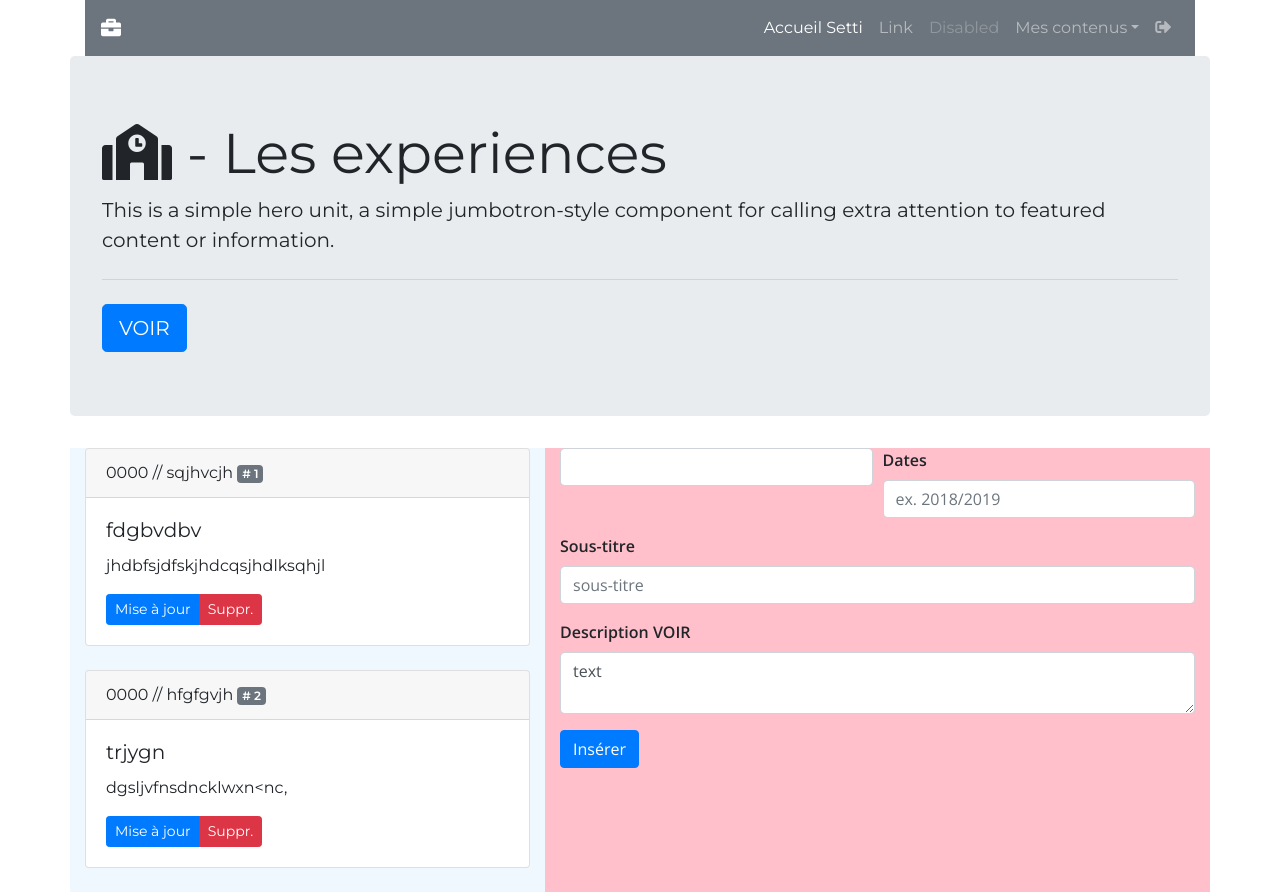
After one commit to settibelkacem/bs_cvportfolio, a PHP site: page /experiences.php in a window 1280 px wide. The commit adds this page. Run offline with PHP 8.4, Linux system fonts and the light colour scheme; data comes from the database, SQL or seed files in the repository; some libraries are stand-ins or nearby versions.

Commit message:
c2
merci patrick

```diff
--- /dev/null
+++ b/admin/experiences.php
@@ -0,0 +1,129 @@
+<?php require 'inc/connexion.php';
+
+// insertion d'un élément dans la base
+if (isset($_POST['titre_exp'])) {//si on a reçu une nouvelle experience
+
+    if ($_POST['titre_exp'] != '' && $_POST['dates_exp'] != '' && $_POST['stitre_exp'] != '' && $_POST['description_exp'] != '') {
+
+        $titre_exp = addslashes($_POST['titre_exp']);
+        $stitre_exp = addslashes($_POST['stitre_exp']);
+        $dates_exp = addslashes($_POST['dates_exp']);
+        $description_exp = addslashes($_POST['description_exp']);
+
+        $pdoCV->exec(" INSERT INTO t_experiences VALUES (NULL, '$titre_exp', '$stitre_exp', '$dates_exp', '$description_exp', '1') ");
+
+        header("location: ../admin/experiences.php");
+        exit();
+
+    }//ferme le if n'est pas vide
+}//ferme le if isset
+
+//suppression d'un élément de la BDD
+if (isset($_GET['id_experience'])) {// on récupère ce que je supprime dans l'url par son id
+    $efface = $_GET['id_experience'];// je passe l'id dans une variable $efface
+
+    $sql = " DELETE FROM t_experiences WHERE id_experience = '$efface' ";//delete de la base
+    $pdoCV->query($sql);// on peut le faire avec exec également
+
+    header("location: ../admin/experiences.php");
+}//ferme le if isset pour la suppression
+
+?>
+<!doctype html>
+<html lang="fr">
+    <head>
+        <!-- Required meta tags -->
+        <meta charset="utf-8">
+        <meta name="viewport" content="width=device-width, initial-scale=1, shrink-to-fit=no">
+
+        <!-- Bootstrap CSS en CDN-->
+        <link rel="stylesheet" href="https://stackpath.bootstrapcdn.com/bootstrap/4.1.3/css/bootstrap.min.css" integrity="sha384-MCw98/SFnGE8fJT3GXwEOngsV7Zt27NXFoaoApmYm81iuXoPkFOJwJ8ERdknLPMO" crossorigin="anonymous">
+        <?php
+            //requête pour une seule info
+        $sql = $pdoCV->query(" SELECT * FROM t_utilisateurs ");
+        $ligne_utilisateur = $sql->fetch();
+        ?>
+        <title>Admin :  <?php echo $ligne_utilisateur['pseudo']; ?></title>
+        <?php require 'inc/head.php'; ?>
+    </head>
+    <body>
+        <div class="container">
+            <?php require 'inc/navigation.php'; ?>
+            <div class="row">
+                <div class="jumbotron">
+                    <h1 class="display-4"><i class="fas fa-school"></i> - Les experiences</h1>
+                    <p class="lead">This is a simple hero unit, a simple jumbotron-style component for calling extra attention to featured content or information.</p>
+                    <hr class="my-4">
+                    <a class="btn btn-primary btn-lg" href="#" role="button">VOIR</a>
+                </div>
+            </div>
+            <div class="row">
+                <div class="col-sm-12 col-md-12 col-xl-5 fondbleu">
+                    <?php
+                    //requête pour compter et chercher plusieurs enregistrements on ne peut compter que si on a un prépare
+                    $sql = $pdoCV->prepare(" SELECT * FROM t_experiences ");
+                    $sql->execute();
+                    $nbr_experiences = $sql->rowCount();
+                    ?>
+
+                    <?php while ($ligne_experience = $sql->fetch()) {
+                    ?>
+                    <div class="card mb-4">
+                        <div class="card-header">
+                        <?php echo $ligne_experience['dates_exp'] . ' // ' . $ligne_experience['titre_exp'] . ' <span class="badge badge-secondary"># ' . $ligne_experience['id_experience']; ?></span>
+                        </div>
+                        <div class="card-body">
+                            <h5 class="card-title"><?php echo $ligne_experience['stitre_exp']; ?></h5>
+                            <p class="card-text"><?php echo $ligne_experience['description_exp']; ?></p>
+                            <div class="btn-group btn-group-sm" role="group">
+                                <a href="modif_experience.php?id_experience=<?php echo $ligne_experience['id_experience']; ?>" class="btn btn-primary">Mise à jour</a><a href="experiences.php?id_experience=<?php echo $ligne_experience['id_experience']; ?>" class="btn btn-danger">Suppr.</a>
+                            </div>
+                        </div>
+                    </div>
+                    <?php
+                    }
+                    ?>
+                </div>
+                <div class="col-sm-12 col-md-12 col-xl-7 rose">
+                    <form action="formations.php" method="post">
+                        <div class="form-row">
+                            <div class="form-group col-md-6">
+                                <label for="titre_exp>Titre experience</label>
+                                <input type="titre_exp" class="form-control" name="titre_exp" placeholder="titre">
+                            </div>
+                            <div class="form-group col-md-6">
+                                <label for="dates_exp">Dates</label>
+                                <input type="text" class="form-control" name="dates_exp" placeholder="ex. 2018/2019">
+                            </div>
+
+                        </div>
+                        <div class="form-group">
+                            <label for="stritre_exp">Sous-titre</label>
+                            <input type="text" class="form-control" name="stritre_exp" placeholder="sous-titre">
+                        </div>
+                        <div class="form-group">
+                            <label for="description_exp">Description VOIR</label>
+                            <textarea type="text" class="form-control" name="description_exp" id="editor">text</textarea>
+                            <script>
+                                    ClassicEditor
+                                        .create( document.querySelector( '#editor' ) )
+                                        .then( editor => {
+                                            console.log( editor );
+                                        } )
+                                        .catch( error => {
+                                            console.error( error );
+                                        } );
+                                </script>
+                        </div>
+                        <button type="submit" class="btn btn-primary">Insérer</button>
+                    </form><!-- fin formulaire -->
+                </div><!-- fin div .rose -->
+            </div><!-- fin div .row -->
+        </div><!-- fin div .container -->
+        <!-- Optional JavaScript -->
+        <!-- jQuery first, then Popper.js, then Bootstrap JS -->
+        <script src="https://code.jquery.com/jquery-3.3.1.slim.min.js" integrity="sha384-q8i/X+965DzO0rT7abK41JStQIAqVgRVzpbzo5smXKp4YfRvH+8abtTE1Pi6jizo" crossorigin="anonymous"></script>
+        <script src="https://cdnjs.cloudflare.com/ajax/libs/popper.js/1.14.3/umd/popper.min.js" integrity="sha384-ZMP7rVo3mIykV+2+9J3UJ46jBk0WLaUAdn689aCwoqbBJiSnjAK/l8WvCWPIPm49" crossorigin="anonymous"></script>
+        <script src="https://stackpath.bootstrapcdn.com/bootstrap/4.1.3/js/bootstrap.min.js" integrity="sha384-ChfqqxuZUCnJSK3+MXmPNIyE6ZbWh2IMqE241rYiqJxyMiZ6OW/JmZQ5stwEULTy" crossorigin="anonymous"></script>
+    </body>
+</html>
--- a/admin/inc/connexion.php
+++ b/admin/inc/connexion.php
@@ -1,7 +1,7 @@
 <?php
 // fichier de connexion à la BDD
 $host='localhost';//le chemin vers le serveur de données
-$database='pantinportfolio';//le nom de la base de données
+$database='sb_cvportfolio';//le nom de la base de données
 $user='root';//le nom d'utilisateur pour se connecter
 $psw='';// mot de passe de l'utilisateur local (sur PC)
 // $psw='root'; // mot de passe local (sur MAC)
--- a/admin/index.php
+++ b/admin/index.php
@@ -64,7 +64,7 @@ if(isset($_GET['quitter'])){//on récupère le terme quiiter en GET
   <div class="card-body">
     <h4 class="card-title"><?php echo $ligne_utilisateur['prenom'].' '.$ligne_utilisateur['nom']; ?></h4>
     <address class="card-text">
-	  <?php echo $ligne_utilisateur['adresse'].'<br>'.$ligne_utilisateur['code_postal'].' '.$ligne_utilisateur['ville'].'<br><i>'.$ligne_utilisateur['email'].'</i><br>'.$ligne_utilisateur['telephone']; ?>
+	  <?php echo $ligne_utilisateur['adresse'].'<br>'.$ligne_utilisateur['code_postal'].' '.$ligne_utilisateur['ville'].'<br><i>'.$ligne_utilisateur['email'].'</i><br>'.$ligne_utilisateur['tel']; ?>
 	  </address>
     <a href="#" class="btn btn-primary">Mon profil</a>
   </div>
--- a/admin/modif_competence.php
+++ b/admin/modif_competence.php
@@ -1,4 +1,4 @@
-<?php require 'connexion.php';
+<?php require 'inc/connexion.php';
 
 //gestion mise à jour d'une information
 if(isset($_POST['competence'])){
--- a/admin/modif_loisir.php
+++ b/admin/modif_loisir.php
@@ -1,4 +1,4 @@
-<?php require 'connexion.php';
+<?php require 'inc/connexion.php';
 
 //gestion mise à jour d'une information
 if(isset($_POST['loisir'])){
--- a/admin/test.php
+++ b/admin/test.php
@@ -1,4 +1,4 @@
-<?php require 'connexion.php'; ?>
+<?php require 'inc/connexion.php'; ?>
 <!DOCTYPE html>
 <html lang="fr">
 <head>
```
Also changed, not shown: admin/messages.php (added, +129 -0 lines), 1 other file.
